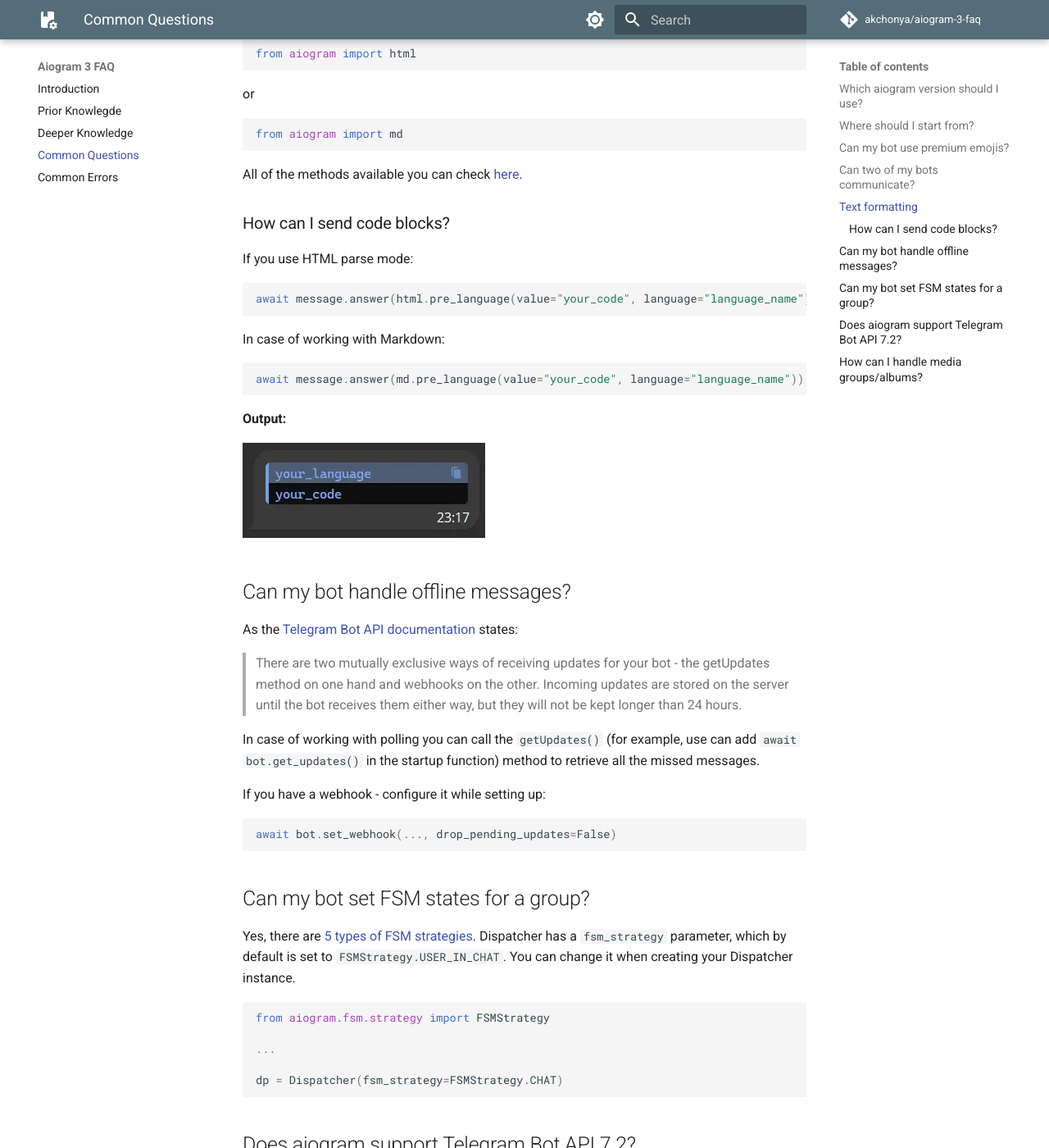
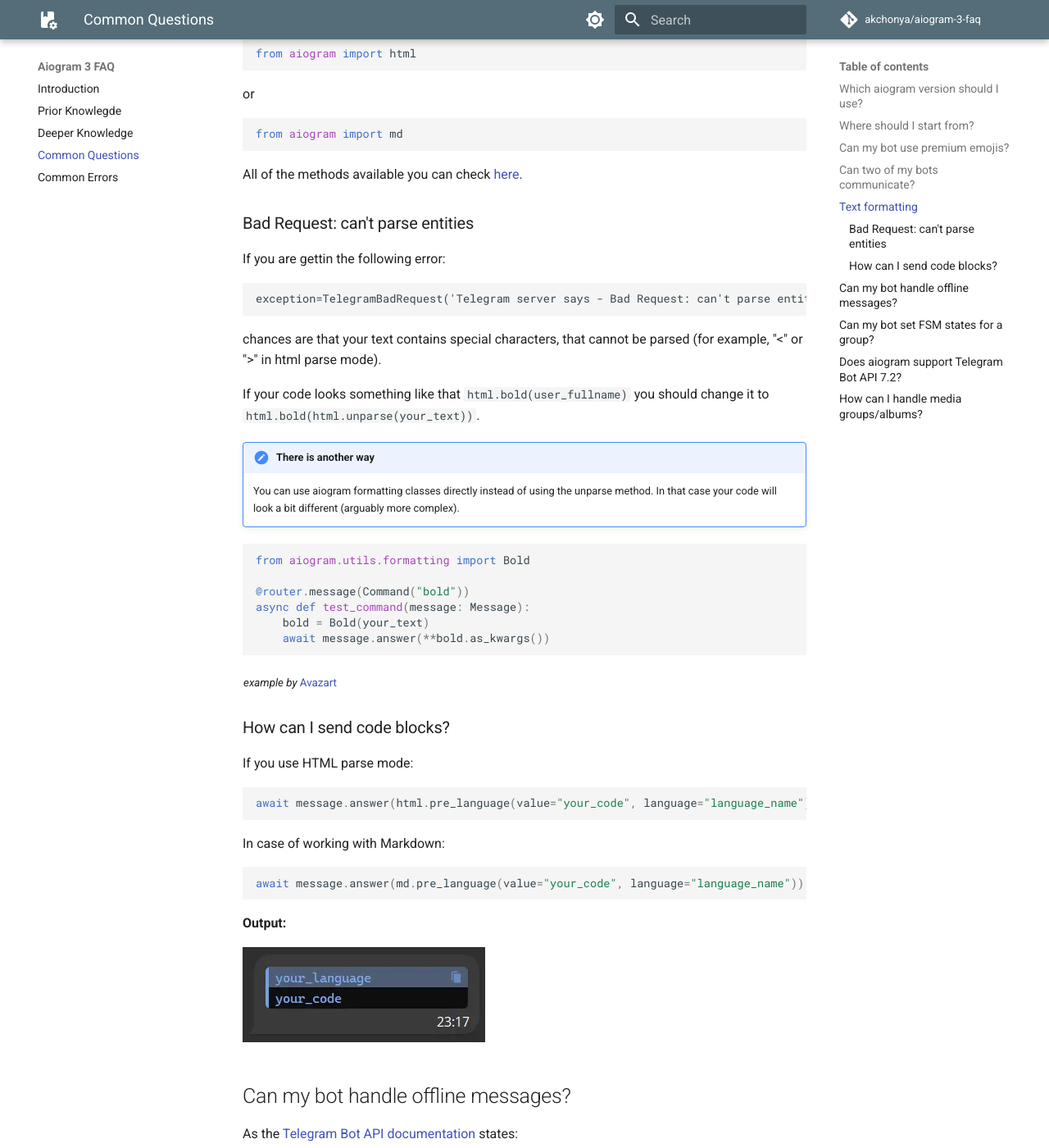
Before and after one commit to akchonya/aiogram-3-faq, an MkDocs documentation site: the page built from docs/common_questions.md, in a window 1280 px wide and 1400 px high, scrolled down 955 px. Shown: the whole window at 82% size. Built offline with MkDocs 1.6.1 and Material for MkDocs 9.7.7, drawn with Linux system fonts in a browser that asks for light colours; comment, search, counter and statistics services are not loaded.

Commit message:
cover parse entities error

````diff
--- a/docs/common_questions.md
+++ b/docs/common_questions.md
@@ -35,6 +35,32 @@
 ```
 
 All of the methods available you can check [here](https://github.com/aiogram/aiogram/blob/acf52f468cae79b3511c2939cf39a801fa47f9f3/aiogram/utils/text_decorations.py#L127-L173).
+
+### Bad Request: can't parse entities
+
+If you are gettin the following error:
+
+```txt
+exception=TelegramBadRequest('Telegram server says - Bad Request: can't parse entities: Unsupported start tag "<1;</code" at byte offset 59')>
+```
+
+chances are that your text contains special characters, that cannot be parsed (for example, "<" or ">" in html parse mode).
+
+If your code looks something like that `html.bold(user_fullname)` you should change it to `html.bold(html.unparse(your_text))`.
+
+!!! note "There is another way"
+    You can use aiogram formatting classes directly instead of using the unparse method. In that case your code will look a bit different (arguably more complex).
+
+```python
+from aiogram.utils.formatting import Bold
+
+@router.message(Command("bold"))
+async def test_command(message: Message):
+    bold = Bold(your_text)
+    await message.answer(**bold.as_kwargs())
+```
+
+<sub>*example by* [Avazart](https://t.me/Avazart)</sub>
 
 ### How can I send code blocks?
 
````
